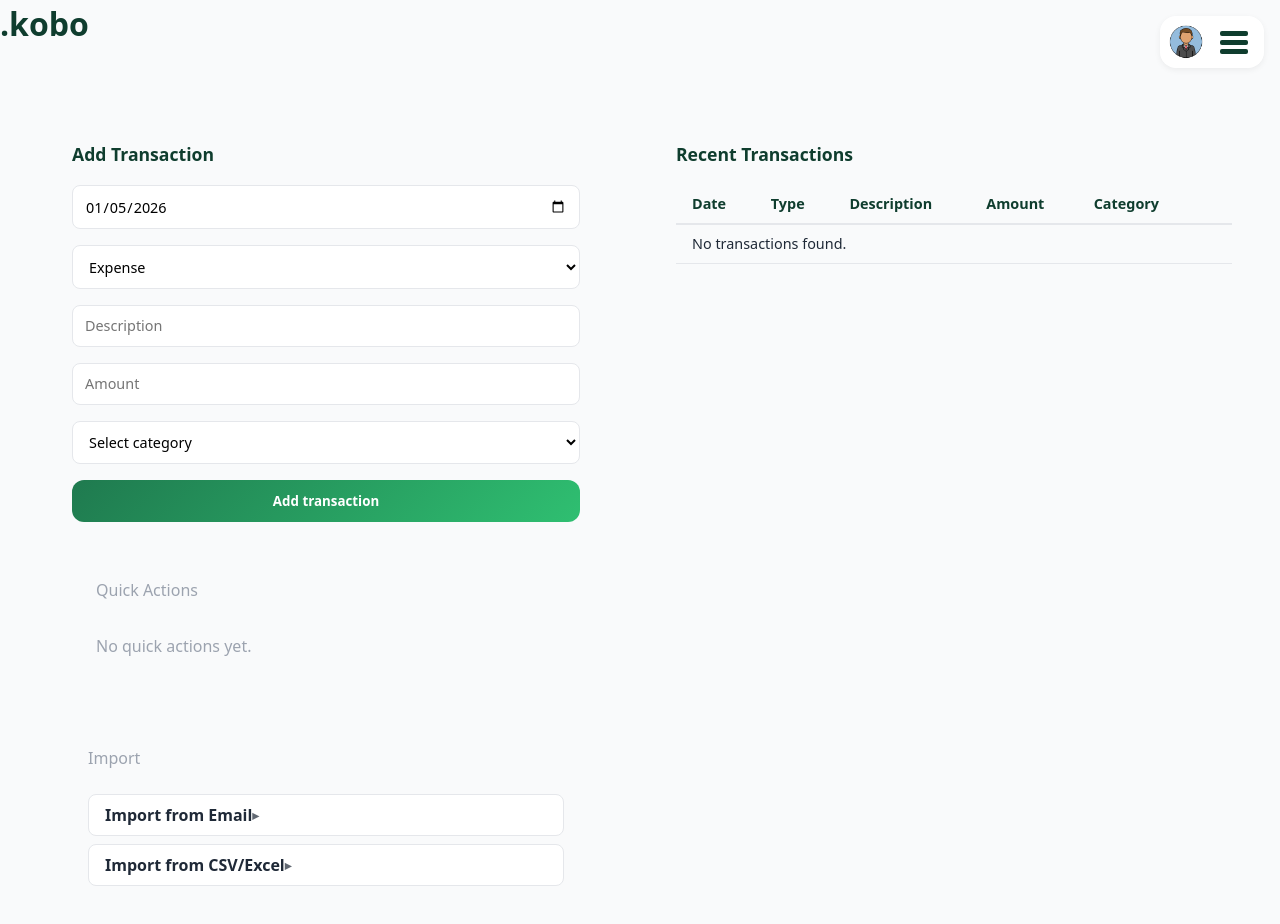
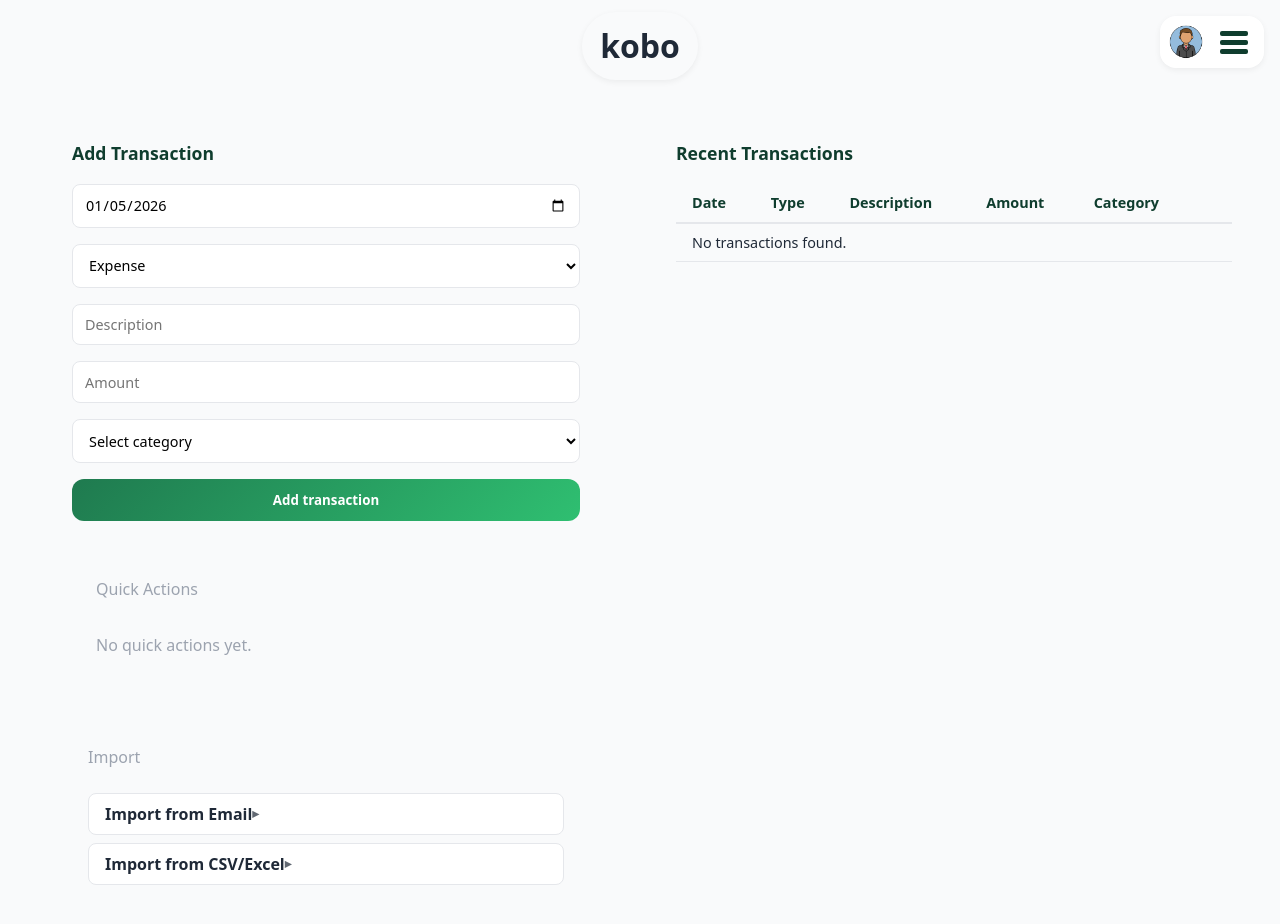
Before and after one commit to so-dipe/PersonalFinancePWA, a SvelteKit app in the folder personal-finance-pwa/: page / in a window 1280 px wide. Shown: the top 924 px of the page. Built offline with nearby package versions, Linux system fonts and the light colour scheme.

Commit message:
header fix

```diff
--- a/personal-finance-pwa/src/routes/+layout.svelte
+++ b/personal-finance-pwa/src/routes/+layout.svelte
@@ -3,9 +3,12 @@
     import Sidebar from '$lib/components/Sidebar.svelte';
     import ProfileMenu from "$lib/components/ProfileMenu.svelte";
     import Notifications from "$lib/components/Notifications.svelte";
+    import { onMount } from "svelte";
 
 
     let sidebarOpen = false;
+    let scrolled = false;
+
     function toggleSidebar() {
         sidebarOpen = !sidebarOpen;
     }
@@ -13,7 +16,15 @@
     function closeSidebar() {
         sidebarOpen = false;
     }
-    // let { children } = $props();
+
+    onMount(() => {
+            const onScroll = () => {
+                window.scrollY > 40;
+            };
+
+        window.addEventListener('scroll', onScroll);
+        return () => window.removeEventListener('scroll', onScroll);
+    });
 </script>
 
 
@@ -21,11 +32,14 @@
     <link rel="icon" href="/k.svg" type="image/svg+xml"/>
     <meta name="viewport" content="width=device-width,initial-scale=1.0" />
     <meta name="description" content="A personal finance app." />
+    <title>kobo</title>
 </svelte:head>
 
 
 <div class="app">
-    <h1>.kobo</h1>
+    <header class="app-header {scrolled ? 'scrolled' : ''}">
+        <a href="/" class="logo">kobo</a>
+    </header>
     <Notifications />
     <ProfileMenu bind:sidebarOpen={sidebarOpen} />
     <Sidebar open={sidebarOpen} on:close={closeSidebar} />
@@ -34,8 +48,54 @@
 </div>
 
 <style>
-.app {
-    min-height: 100vh;
+.app-header {
+    position: sticky;
+    top: 12px;
+    z-index: 10;
+
+    display: flex;
+    justify-content: center;
+
+    pointer-events: none;
+}
+
+.logo {
+    pointer-events: auto;
+
+    display: inline-flex;
+    align-items: center;
+
+    padding: 10px 18px;
+
+    border-radius: 999px;
+
+    font-size: 2rem;
+    font-weight: 900;
+    text-decoration: none;
+    color: inherit;
+
     background: var(--bg-main);
+    box-shadow: var(--shadow-sm);
+
+    transition:
+        font-size 200ms ease,
+        padding 200ms ease,
+        transform 200ms ease,
+        box-shadow 200ms ease;
+}
+
+
+/* Scrolled state */
+.app-header.scrolled {
+    height: 48px;
+    padding: 0 var(--space-md);
+    justify-content: flex-start;
+    box-shadow: 0 6px 20px rgba(0,0,0,0.12);
+}
+
+
+.app-header.scrolled .logo {
+    font-size: 1.1rem;
+    transform: translateX(12px);
 }
 </style>
```
